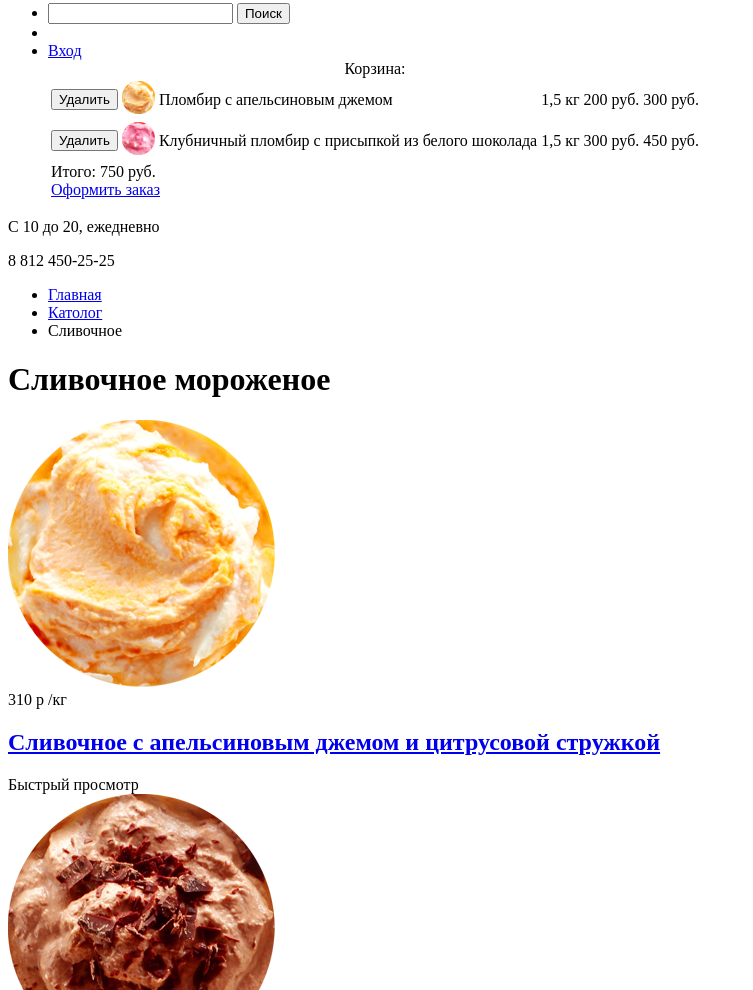
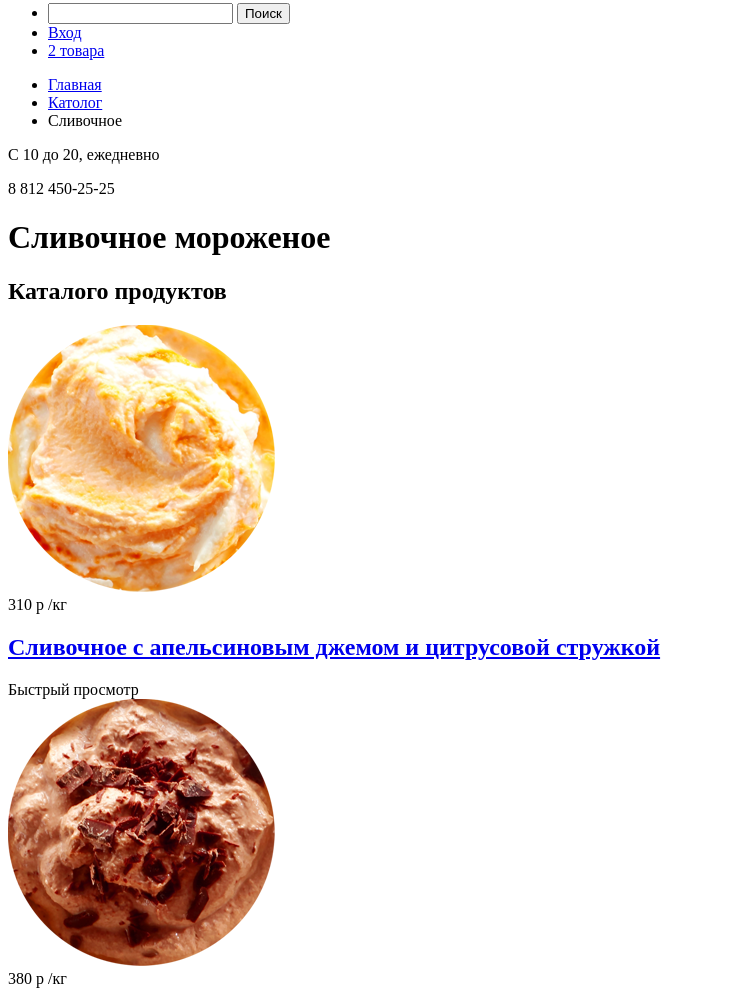
Before and after one commit to popovauliya/869371-gllacy, a plain HTML site: page catalog.html in a window 1280 px wide. Shown: the part 109-1099 px from the top of the page, without its empty margins (0-753 px from the left). Drawn offline with Linux system fonts and the light colour scheme.

Commit message:
закоммитила

```diff
--- a/catalog.html
+++ b/catalog.html
@@ -1,29 +1,35 @@
 <!DOCTYPE html>
 <html lang="ru">
+
 <head>
     <meta charset="utf-8">
     <title>Cливочное мороженое Глейси</title>
 </head>
+
 <body>
     <header class="main-header">
         <nav class="main-navigation">
             <a class="header-logo" href="index.html">
                 <img src="img.logo.svg" width="154" height="64" alt="Gllacy Shop">
             </a>
+
             <ul class="site-navigation">
                 <li><a href="#">Каталог</a></li>
                 <li class="#"><a href="#">Доставка и оплата</a></li>
                 <li class="#"><a href="#">О компании</a></li>
             </ul>
+
             <ul>
                 <li>
                     <div>
                         <input type="search">
                         <input type="submit" value="Поиск">
-       <div>
-		<li>
+                    </div>
+                </li>
                 <li><a href="#">Вход</a></li>
-      <div class="page-header">
+                <li><a href="#">2 товара</a></li>
+
+                <!--   <div class="page-header">
                     <table class="basket-table">
                         <caption class="visually-hidden">Корзина:</caption>
                         <tbody>
@@ -73,13 +79,10 @@
                             </tr>
                         </tfoot>
                     </table>
+                </div> -->
+            </ul>
+        </nav>
 
-
-	  </nav>
-      <div class="page-header__contacts">
-        <p class="page-header__working-hours">С 10 до 20, ежедневно</p>
-        <p class="page-header__tel">8 812 450-25-25</p>
-      </div>
         <ul class="breadcrumbs">
             <li class="breadcrumbs__item">
                 <a href="index.html" class="breadcrubms__link">Главная</a>
@@ -90,15 +93,23 @@
             <li class="breadcrumbs__item">
                 <a class="breadcrubms__link">Сливочное</a>
             </li>
+        </ul>
+
+        <div class="page-header__contacts">
+            <p class="page-header__working-hours">С 10 до 20, ежедневно</p>
+            <p class="page-header__tel">8 812 450-25-25</p>
+        </div>
     </header>
-    </ul>
+
     <h1 class="page-title">Сливочное мороженое</h1>
-      <div class="assortment">
-	    <div  class="col-1">
+    <main class="container">
+        <section class="">
+            <h2 class="visually-hidden">Каталого продуктов</h2>
+
             <article class="product ice1">
                 <div class="catalog">
                     <a href="#">
-                            <img src="img/1.png" width="267" height= "267" alt="Сливочное с апельсиновым джемом и цитрусовой стружкой">
+                        <img src="img/1.png" width="267" height="267" alt="Сливочное с апельсиновым джемом и цитрусовой стружкой">
                     </a>
                     <div class="price">
                         <span class="price-value">310 р</span>
@@ -112,9 +123,10 @@
                     <a class="btn hover-btn">Быстрый просмотр</a>
                 </div>
             </article>
+
             <article class="product ice2">
                 <div class="img-wrap">
-                            <img src="img/2.png" width="267" height= "267" alt="Сливочно-кофейное с кусочками шоколада">
+                    <img src="img/2.png" width="267" height="267" alt="Сливочно-кофейное с кусочками шоколада">
                     <div class="price">
                         <span class="price-value">380 р</span>
                         <span class="price-kilo">/кг</span>
@@ -127,9 +139,10 @@
                     <a class="btn hover-btn">Быстрый просмотр</a>
                 </div>
             </article>
+
             <article class="product ice3">
                 <div class="img-wrap">
-                            <img src="img/3.png" width="267" height= "267" alt="Сливочно-клубничное с присыпкой из белого шоколада">
+                    <img src="img/3.png" width="267" height="267" alt="Сливочно-клубничное с присыпкой из белого шоколада">
                     <div class="price">
                         <span class="price-value">355 р</span>
                         <span class="price-kilo">/кг</span>
@@ -142,9 +155,10 @@
                     <a class="btn hover-btn">Быстрый просмотр</a>
                 </div>
             </article>
+
             <article class="product ice4">
                 <div class="img-wrap">
-                            <img src="img/4.png" width="267" height= "267" alt="Сливочное крем-брюле с карамельной подливкой">
+                    <img src="img/4.png" width="267" height="267" alt="Сливочное крем-брюле с карамельной подливкой">
                     <div class="price">
                         <span class="price-value">415 р</span>
                         <span class="price-kilo">/кг</span>
@@ -157,24 +171,26 @@
                     <a class="btn hover-btn">Быстрый просмотр</a>
                 </div>
             </article>
+
             <article class="product ice5">
                 <div class="img-wrap">
-                            <img src="img/5.png" width="267" height= "267" alt="Сливочное с брусничным джемом">
+                    <img src="img/5.png" width="267" height="267" alt="Сливочное с брусничным джемом">
                     <div class="price">
                         <span class="price-value">325 р</span>
                         <span class="price-kilo">/кг</span>
                     </div>
                 </div>
                 <a class="name-product" href="#">
-						<h2>Сливочное с брусничным джемом<h2>
+                    <h2>Сливочное с брусничным джемом</h2>
                 </a>
                 <div class="hover-product-wrap">
                     <a class="btn hover-btn">Быстрый просмотр</a>
                 </div>
             </article>
+
             <article class="product ice6">
                 <div class="img-wrap">
-                            <img src="img/6.png" width="267" height= "267" alt="Сливочно-черничное с цельными ягодами черники">
+                    <img src="img/6.png" width="267" height="267" alt="Сливочно-черничное с цельными ягодами черники">
                     <div class="price">
                         <span class="price-value">410 р</span>
                         <span class="price-kilo">/кг</span>
@@ -187,6 +203,7 @@
                     <a class="btn hover-btn">Быстрый просмотр</a>
                 </div>
             </article>
+
             <article class="product ice7">
                 <div class="img-wrap">
                     <img src="img/7.png" width="267" height="267" alt="Сливочно-лимонное с карамельной присыпкой">
@@ -202,9 +219,10 @@
                     <a class="btn hover-btn">Быстрый просмотр</a>
                 </div>
             </article>
+
             <article class="product ice8">
                 <div class="img-wrap">
-                            <img src="img/8.png" width="267" height= "267" alt="Сливочное с шоколадной стружкой">
+                    <img src="img/8.png" width="267" height="267" alt="Сливочное с шоколадной стружкой">
                     <div class="price">
                         <span class="price-value">320 р</span>
                         <span class="price-kilo">/кг</span>
@@ -217,9 +235,10 @@
                     <a class="btn hover-btn">Быстрый просмотр</a>
                 </div>
             </article>
+
             <article class="product ice9">
                 <div class="img-wrap">
-                            <img src="img/9.png" width="267" height= "267" alt="Сливочно-ванильное с кусочками шоколада ">
+                    <img src="img/9.png" width="267" height="267" alt="Сливочно-ванильное с кусочками шоколада ">
                     <div class="price">
                         <span class="price-value">440 р</span>
                         <span class="price-kilo">/кг</span>
@@ -232,9 +251,10 @@
                     <a class="btn hover-btn">Быстрый просмотр</a>
                 </div>
             </article>
+
             <article class="product ice10">
                 <div class="img-wrap">
-                            <img src="img/10.png" width="267" height= "267" alt="Сливочноe с ментоловым сиропом">
+                    <img src="img/10.png" width="267" height="267" alt="Сливочноe с ментоловым сиропом">
                     <div class="price">
                         <span class="price-value">435 р</span>
                         <span class="price-kilo">/кг</span>
@@ -247,9 +267,10 @@
                     <a class="btn hover-btn">Быстрый просмотр</a>
                 </div>
             </article>
+
             <article class="product ice11">
                 <div class="img-wrap">
-                            <img src="img/11.png" width="267" height= "267" alt="Сливочное с кусочками черного шоколада">
+                    <img src="img/11.png" width="267" height="267" alt="Сливочное с кусочками черного шоколада">
                     <div class="price">
                         <span class="price-value">355 р</span>
                         <span class="price-kilo">/кг</span>
@@ -262,9 +283,10 @@
                     <a class="btn hover-btn">Быстрый просмотр</a>
                 </div>
             </article>
+
             <article class="product ice12">
                 <div class="img-wrap">
-                            <img src="img/12.png" width="267" height= "267" alt="Сливочное с мятным сиропом">
+                    <img src="img/12.png" width="267" height="267" alt="Сливочное с мятным сиропом">
                     <div class="price">
                         <span class="price-value">420 р</span>
                         <span class="price-kilo">/кг</span>
@@ -278,6 +300,8 @@
                 </div>
             </article>
         </section>
+    </main>
+
     <footer class="page-footer">
         <section class="social-links">
             <h2 class="visually-hidden">Мы в сциальных сетях:</h2>
@@ -287,13 +311,15 @@
                 <a href="http://facebook.com" class="social-link-fb">Facebook</a>
                 <a href="http://vk.com" class="social-link-vk">В контакте</a>
             </div>
-	   </div>
+        </section>
+
         <ul class="page-footer">
             <li class="page-footer"><a href="#">Для поставщиков</a></li>
             <li class="page-footer"><a href="#">Наши документы</a></li>
             <li class="page-footer"><a href="#">О производстве</a></li>
             <li class="page-footer"><a href="#">Экологические стандарты</a></li>
         </ul>
+
         <div class="copyright">
             <a href="https://htmlacademy.ru" class="copyright__link">
                 <img src="img/html-logo.png" alt="HTMLAcademy" class="copyright__img" width="108" height="38">
@@ -301,6 +327,7 @@
             <p class="copyright__info">Сделано в <a href="https://htmlacademy.ru" class="copyright__link">HTML Academy</a> © 2017</p>
         </div>
     </footer>
-   <script src="#"></script>
+
 </body>
+
 </html>
```
Also changed, not shown: index.html (+19 -7 lines). Lines whose indentation alone changed are shown as unchanged.
